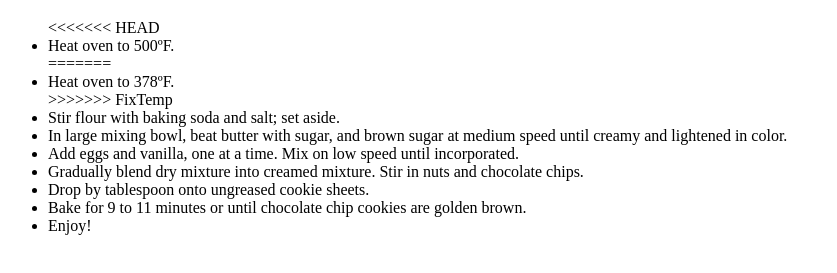
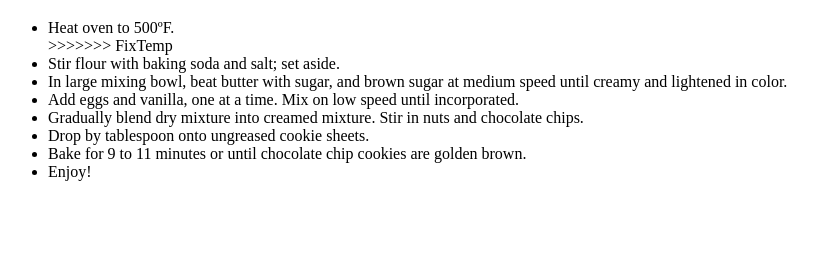
Before and after one commit to zohrabzeynalli/KevinCookieCompany.com, a plain HTML site: page secret recipe.htm in a window 1280 px wide. Shown: the part 321-594 px from the top of the page, without its empty margins (0-837 px from the left). Drawn offline with Linux system fonts and the light colour scheme.

Commit message:
Commited Already

```diff
--- a/secret recipe.htm
+++ b/secret recipe.htm
@@ -17,10 +17,7 @@
 </ul>
 <h1>Baking instructions</h1>
 <ul>
-<<<<<<< HEAD
 <li>Heat oven to 500ºF.</li>
-=======
-<li>Heat oven to 378ºF.</li>
 >>>>>>> FixTemp
 <li>Stir flour with baking soda and salt; set aside.</li>
 <li>In large mixing bowl, beat butter with sugar, and brown sugar at medium speed until creamy and lightened in color.</li>
```
